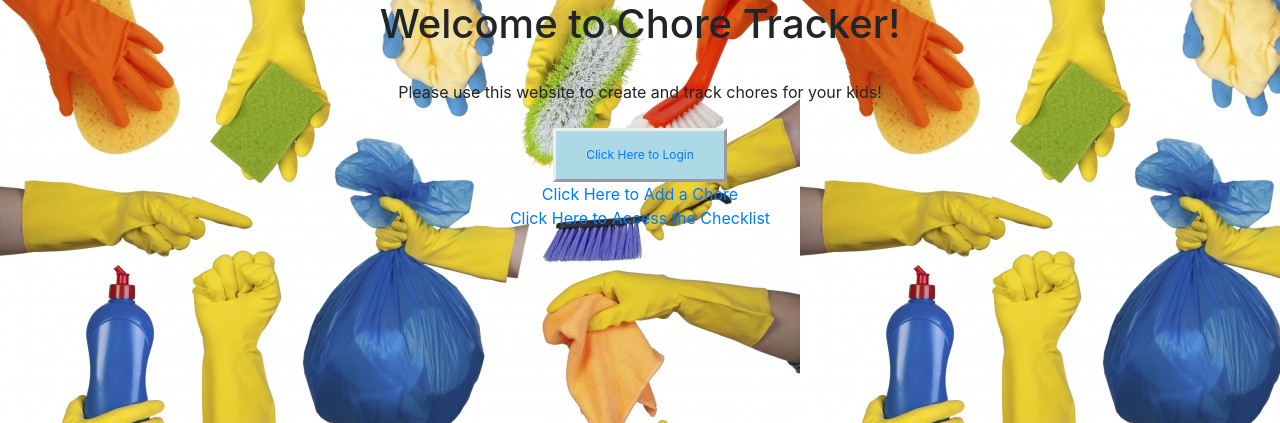
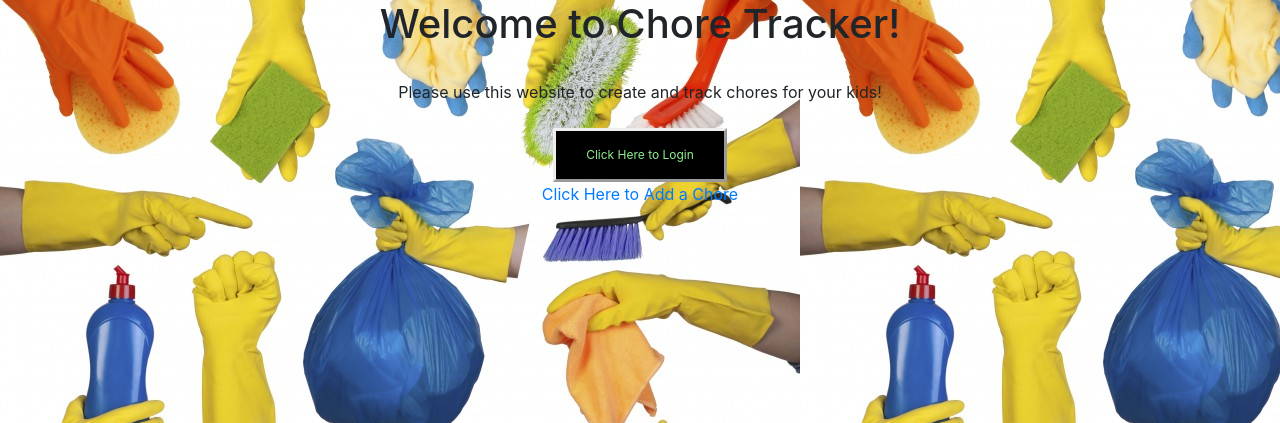
Before and after one commit to catonsun/cs329e-3, a Flask app: template TEMPLATES/home.html in a window 1280 px wide. Shown: the top 423 px of the page. Run offline with Flask 2, Linux system fonts and the light colour scheme; the template is opened without the code that fills it, so the values that code supplies are empty; some libraries are stand-ins or nearby versions.

Commit message:
updated template styling and fixed login button on home page

```diff
--- a/TEMPLATES/home-user.html
+++ b/TEMPLATES/home-user.html
@@ -1,9 +1,12 @@
 {% extends 'layout.html' %}
 
 {% block body %}
+    <center>
     <h1>Welcome! You are a power user.</h1>
     <a href="/upload">Click here to upload</a>
     <br>
     <a href="/delete">Click here to delete</a>
-
+    <body style="background-color:lightgreen">
+    </body>
+    </center>
 {% endblock %}
--- a/TEMPLATES/home.html
+++ b/TEMPLATES/home.html
@@ -3,9 +3,9 @@
 {% block body %}
     <style>
         .button {
-            background-color: lightblue;
+            background-color: black;
             border: outset;
-            color: white;
+            color: lightgreen;
             padding: 15px 30px;
             text-align: center;
             font-size: 12px;
@@ -17,9 +17,9 @@
     </style>
     <center><h1>Welcome to Chore Tracker!</h1>
         <br> <text>Please use this website to create and track chores for your kids!</text> <br> <br>
-        <button class = button> <a href = "/login"> Click Here to Login </a></button>
+        <button class = "button" onclick="window.location.href='/login'"> Click Here to Login </button>
         <br>
-        <a href="/upload">Click Here to Add a Chore</a>
-        <br>
-        <a href="/checklist">Click Here to Access the Checklist</a></center>
+        <a href="/upload">Click Here to Add a Chore</a></center>
+    <body style="background-color:lightgreen">
+    </body>
 {% endblock %}
--- a/TEMPLATES/login.html
+++ b/TEMPLATES/login.html
@@ -1,7 +1,7 @@
 {% extends 'layout.html' %}
 
 {% block body %}
-
+<center>
 <h1>Login</h1>
 <form action="/login" method="post" enctype="multipart/form-data">
     Username:
@@ -12,4 +12,7 @@
     <br>
     <input type="submit" value="Submit">
 </form>
+<body style="background-color:lightgreen">
+</body>
+</center>
 {% endblock %}
--- a/TEMPLATES/upload.html
+++ b/TEMPLATES/upload.html
@@ -1,7 +1,7 @@
 {% extends 'layout.html' %}
 
 {% block body %}
-
+<center>
 <h1>Upload a picture of your chore!</h1>
 <form action="/upload" method="post" enctype="multipart/form-data">
     <p>Add a name for your chore!</p>
@@ -13,4 +13,7 @@
     <input type="submit" value="Upload" accept=".jpg,.JPG,.png,.PNG,.gif,.GIF,.jpeg,.JPEG,.pdf,.PDF">
     <br> <br>
 </form>
+<body style="background-color:lightgreen">
+</body>
+</center>
 {% endblock %}
```
